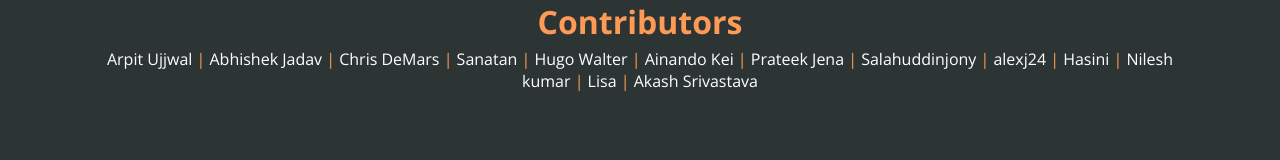
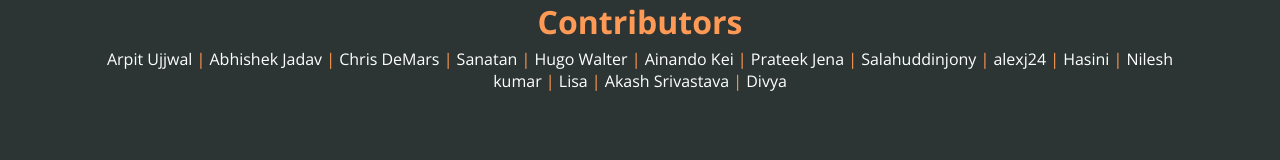
Before and after one commit to DSC-NIET/Hacktober-web, a plain HTML site: page index.html in a window 1280 px wide. Shown: the part 775-935 px from the top of the page. Drawn offline with nearby package versions, Linux system fonts and the light colour scheme.

Commit message:
Changed index.html page
added my profile URL and Name

```diff
--- a/index.html
+++ b/index.html
@@ -31,6 +31,7 @@
 					<a href="https://github.com/" target="_blank">Nilesh kumar</a>
 					<a href="https://github.com/" target="_blank">Lisa</a>
 					<a href="https://github.com/Akashsri3bi" target="_blank">Akash Srivastava</a>
+					<a href="https://github.com/Divya831" target="_blank">Divya</a>
 				</div>
 			</div>
 			<div style="margin: 50px 0 20px 0;">
```
